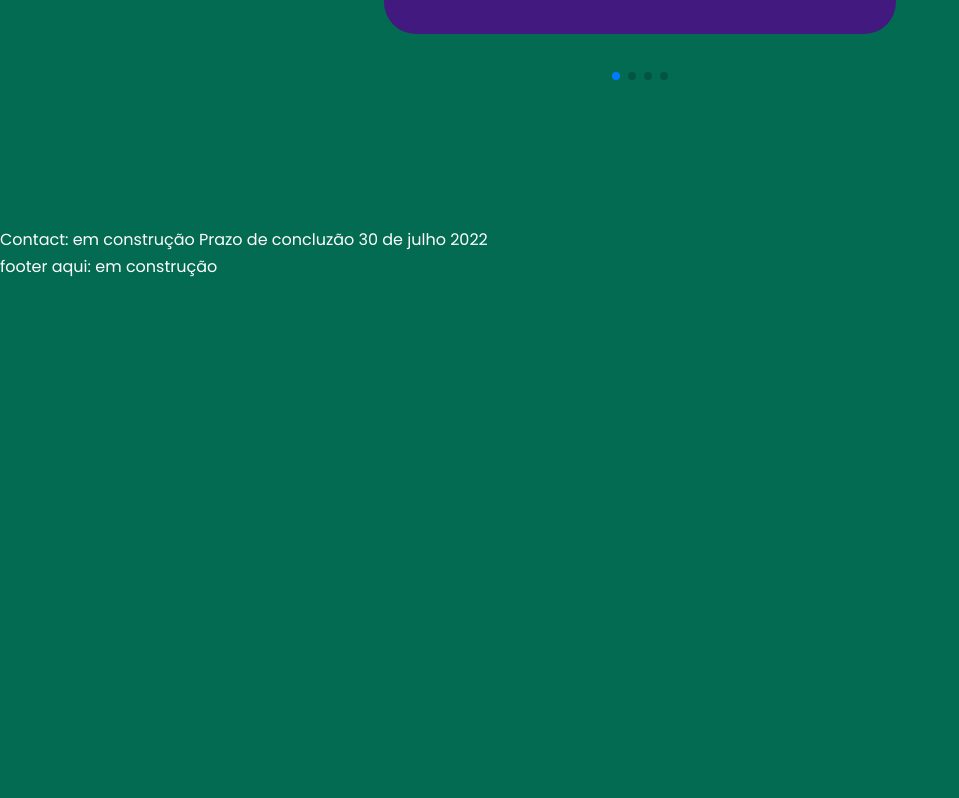
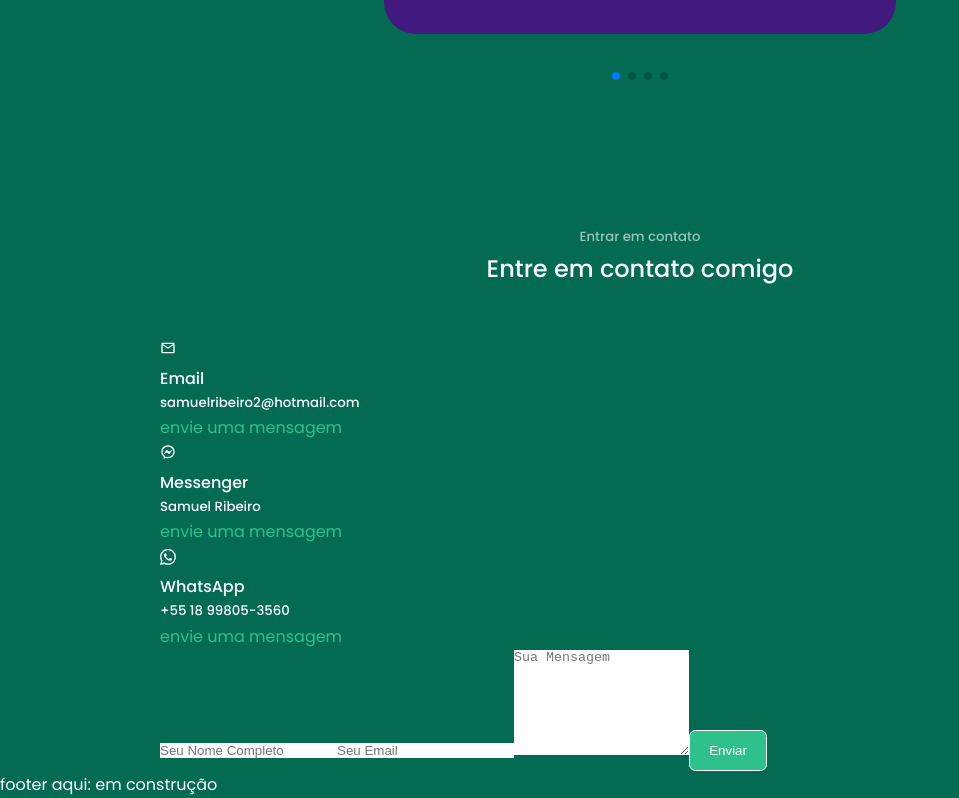
Before and after one commit to SamuelR499/my-portfolio, a React (Create React App) app: page / in a window 1280 px wide. Shown: the part 3905-4703 px from the top of the page, without its empty margins (0-959 px from the left). Before the commit the page ends 4185 px from the top, so only its background shows below. Built offline with nearby package versions, Linux system fonts and the light colour scheme; the HTML template or start-up script is replaced by a standard one.

Commit message:
feat: adiciona contact component

```diff
--- a/src/components/contact/Contact.jsx
+++ b/src/components/contact/Contact.jsx
@@ -1,9 +1,48 @@
 import React from 'react'
 import './Contact.css'
+import {MdOutlineEmail} from 'react-icons/md'
+import {RiMessengerLine} from 'react-icons/ri'
+import {BsWhatsapp} from 'react-icons/bs'
 
 const Contact = () => {
   return (
-    <section id='contact'>Contact: em construção Prazo de concluzão 30 de julho 2022</section>
+    <section id='contact'>
+      <h5>Entrar em contato</h5>
+      <h2>Entre em contato comigo</h2>
+
+      <div className="container contact_container">
+        <div className="contact_options">
+          <article className="contact_option">
+            <MdOutlineEmail/>
+            <h4>Email</h4>
+            <h5>samuelribeiro2@hotmail.com</h5>
+            <a href="mailto:samuelribeiro2@hotmail.com" target="blank">envie uma mensagem</a>
+          </article>
+
+          <article className="contact_option">
+            <RiMessengerLine/>
+            <h4>Messenger</h4>
+            <h5>Samuel Ribeiro</h5>
+            <a href="https://m.me/profile.php?id=100011587428072" target="blank">envie uma mensagem</a>
+          </article>
+
+          <article className="contact_option">
+            <BsWhatsapp/>
+            <h4>WhatsApp</h4>
+            <h5>+55 18 99805-3560</h5>
+            <a href="https://api.whatsapp.com/send?phone=5518998121482" target="blank">envie uma mensagem</a>
+          </article>
+
+        </div>
+          {/*END OF CONTACT OPTIONS*/}
+          <form action="">
+            <input type="text" name="name" placeholder="Seu Nome Completo" required/>
+            <input type="email" name="email" placeholder="Seu Email" required/>
+            <textarea name="message" rows="7"placeholder="Sua Mensagem" required></textarea>
+            <button type="submit" className="btn btn-primary">Enviar</button>
+          </form>
+      </div>
+    </section>
   )
 }
 
```
